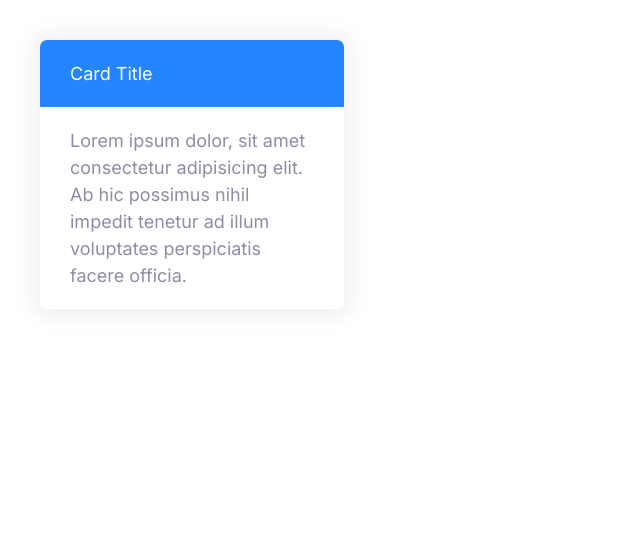
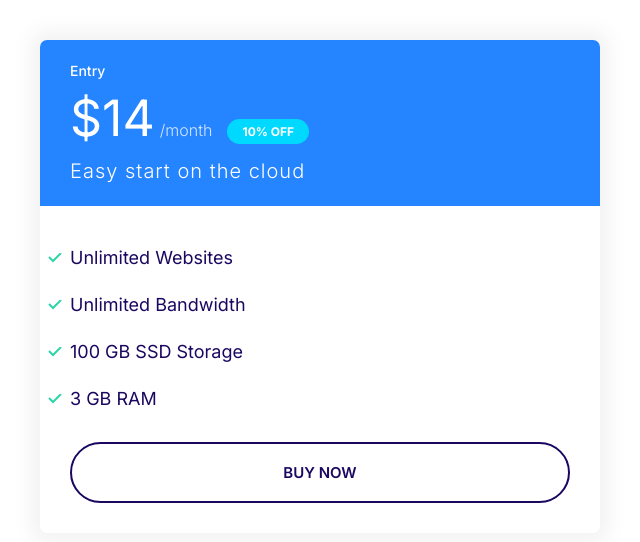
Before and after one commit to ainembabaziderrick/moshify, a plain HTML site: page index.html in a window 1280 px wide. Shown: the whole page, without its empty margins (0-640 px from the left). Drawn offline with Linux system fonts and the light colour scheme.

Commit message:
Define the plans component

```diff
--- a/css/styles.css
+++ b/css/styles.css
@@ -117,6 +117,7 @@ a {
 
 .badge--small {
     font-size: 1.6rem;
+    padding: 0.5rem 1.5rem;
 }
 
 @media screen and (min-width: 1024px) {
@@ -289,3 +290,49 @@ a {
     background: var(--color-primary);
     color: #fff;
 }
+.card--secondary .badge--secondary {
+    background: #02cdf1;
+}
+
+/* Plans */
+
+.plan__name {
+    color: #fff;
+    margin: 0;
+    font-weight: 500;
+    font-size: 2.4rem;
+}
+
+.plan__price {
+    font-size: 6rem;
+}
+.plan__billing-cycle {
+    font-size: 2.4rem;
+    font-weight: 300;
+    opacity: 0.8;
+    margin-right: 1rem;
+}
+.plan__description {
+    font-size: 2rem;
+    font-weight: 300;
+    letter-spacing: 1px;
+    display: block;
+}
+.plan .list__item {
+    margin-bottom: 2rem;
+}
+
+@media screen and (min-width: 1024px) {
+    .plan__name {
+        font-size: 1.4rem;
+    }
+    .plan__price {
+        font-size: 5rem;
+    }
+    .plan__billing-cycle {
+        font-size: 1.6rem;
+    }
+    .plan_description {
+        font-size: 1.7rem;
+    }
+}
--- a/index.html
+++ b/index.html
@@ -11,10 +11,26 @@
     <link href="https://fonts.googleapis.com/css2?family=Inter:ital,opsz,wght@0,14..32,100..900;1,14..32,100..900&display=swap" rel="stylesheet">
 </head>
 <body>
-    <div style="width :30%; padding: 4rem;">
-        <div class="card card--primary">
-            <header class="card__header">Card Title</header>
-            <div class="card__body">Lorem ipsum dolor, sit amet consectetur adipisicing elit. Ab hic possimus nihil impedit tenetur ad illum voluptates perspiciatis facere officia.</div>
+        <div style="width :50%; padding: 4rem;">
+            <div class="plan">
+            <div class="card card--primary">
+                <header class="card__header">
+                   <h3 class="plan__name">Entry</h3>
+                   <span class="plan__price">$14</span>
+                    <span class="plan__billing-cycle">/month</span>
+                    <span class="badge badge--secondary badge--small">10% OFF</span>
+                    <span class="plan__description">Easy start on the cloud</span>
+                </header>
+                <div class="card__body">
+                    <ul class="list list--tick">
+                        <li class="list__item">Unlimited Websites</li>
+                        <li class="list__item">Unlimited Bandwidth</li>
+                        <li class="list__item">100 GB SSD Storage</li>
+                        <li class="list__item">3 GB RAM</li>
+                    </ul>
+                    <button class="btn btn--outline btn--block">Buy Now</button>
+                </div>
+            </div>
         </div>
     </div>
 </body>
```
Also changed, not shown: components/card.html (added, +7 -0 lines), components/lists.html (+1 -1 lines).
